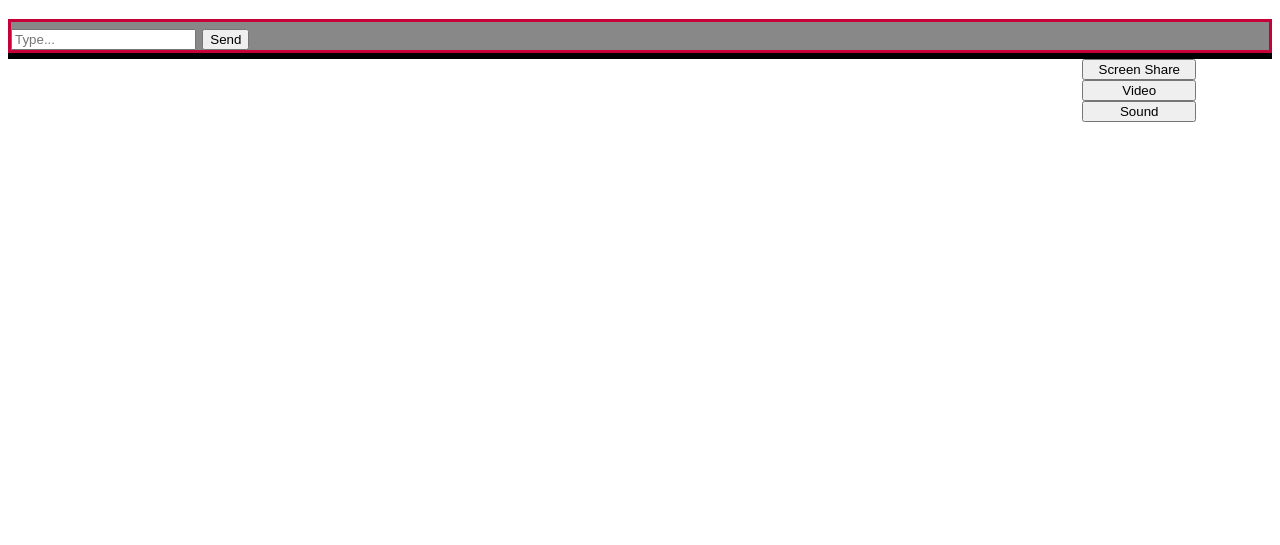
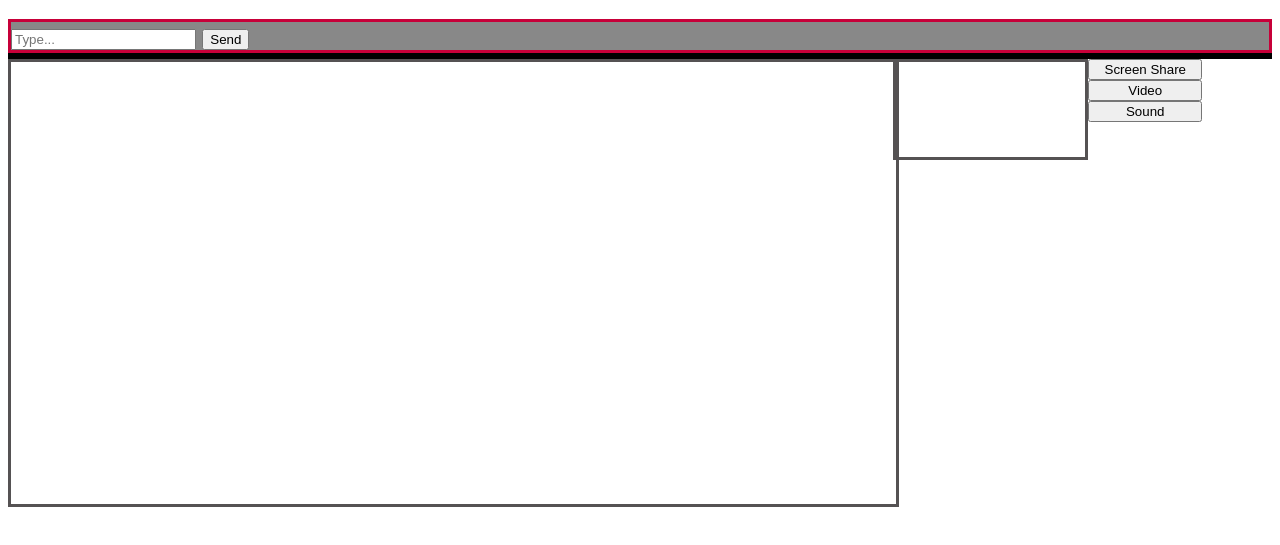
Before and after one commit to souvik9748/webRTC-test, a website: page public/index.html in a window 1280 px wide. Both pictures are taken after typing "Sample" into the empty fields and a click on the button "Go". Shown: the part 61-606 px from the top of the page. Drawn offline with nearby package versions, Linux system fonts and the light colour scheme; no server answers.

Commit message:
UI changes

```diff
--- a/public/styles.css
+++ b/public/styles.css
@@ -25,10 +25,14 @@ div.text{
 video.localVideo{
     float:left;
     width: 50%;
+    border-style: solid;
+    border-color:#555253;
 }
 video.remoteVideo{
     width: 100%;
     height: 100%;
+    border-style: solid;
+    border-color:#555253;
 }
 div.remoteVideoDiv{
     float:left;
```
